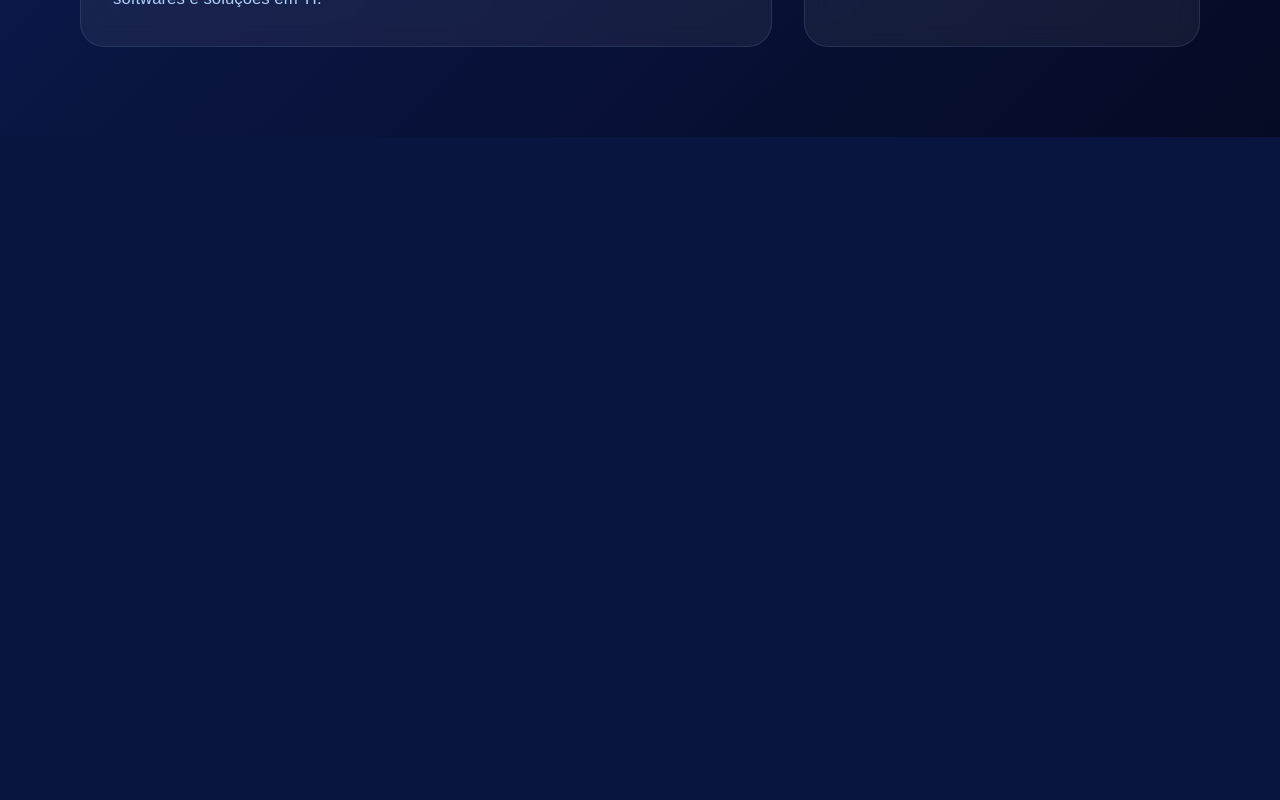
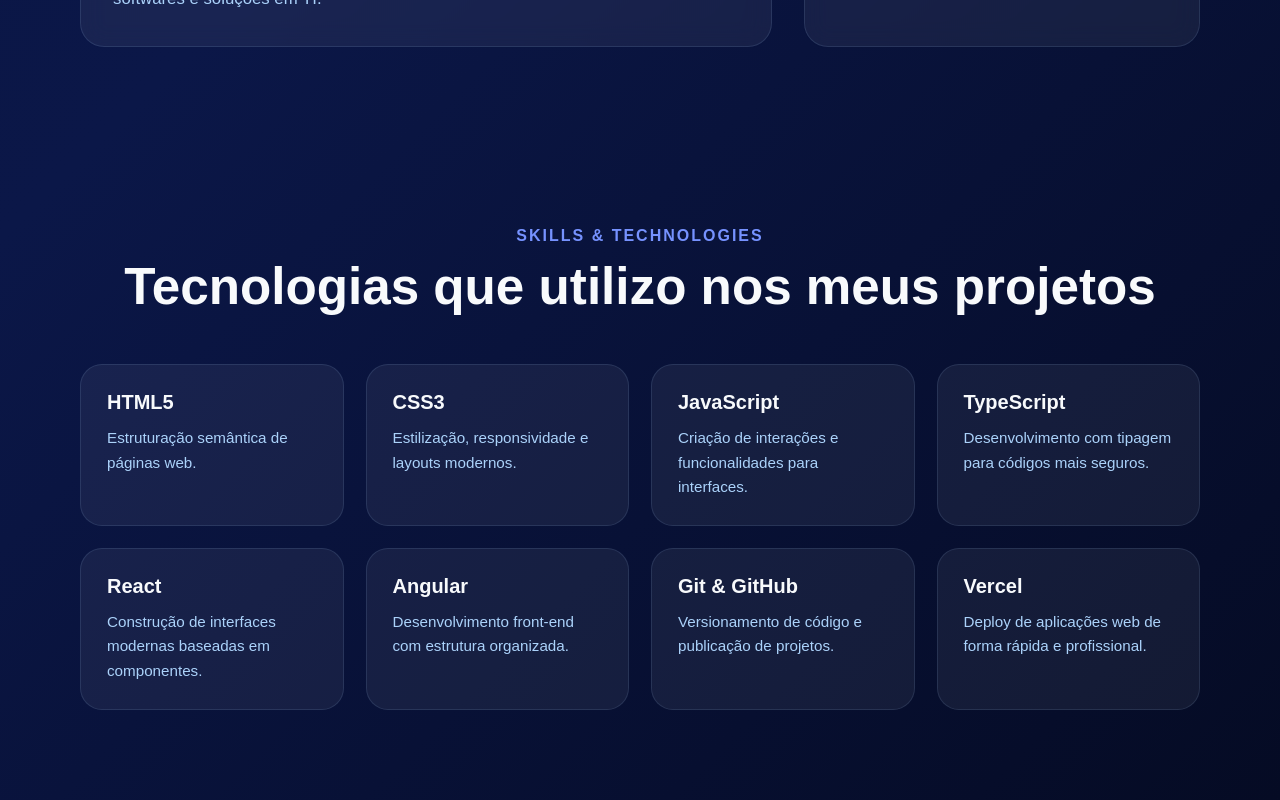
Before and after one commit to Joaovitor-bot/portfolio-joao, a React (Vite) app: page / in a window 1280 px wide. Shown: the part 1266-2066 px from the top of the page. Before the commit the page ends 1403 px from the top, so only its background shows below. Built offline with nearby package versions, Linux system fonts and the light colour scheme.

Commit message:
Adicionando seção de tecnologias

```diff
--- a/src/App.css
+++ b/src/App.css
@@ -208,3 +208,57 @@
 .about-card li:last-child {
   border-bottom: none;
 }
+
+.skills {
+  width: min(1120px, 90%);
+  margin: 0 auto;
+  padding: 90px 0;
+}
+
+.skills-grid {
+  display: grid;
+  grid-template-columns: repeat(4, 1fr);
+  gap: 22px;
+}
+
+.skill-card {
+  background: rgba(255, 255, 255, 0.06);
+  border: 1px solid rgba(171, 210, 250, 0.12);
+  border-radius: 22px;
+  padding: 26px;
+  transition: 0.3s;
+}
+
+.skill-card:hover {
+  transform: translateY(-6px);
+  border-color: rgba(118, 146, 255, 0.55);
+  box-shadow: 0 18px 40px rgba(0, 0, 0, 0.25);
+}
+
+.skill-card h3 {
+  color: var(--white);
+  font-size: 1.25rem;
+  margin-bottom: 12px;
+}
+
+.skill-card p {
+  color: var(--icy-blue);
+  font-size: 0.95rem;
+  line-height: 1.6;
+}
+
+@media (max-width: 900px) {
+  .about-content {
+    grid-template-columns: 1fr;
+  }
+
+  .skills-grid {
+    grid-template-columns: repeat(2, 1fr);
+  }
+}
+
+@media (max-width: 560px) {
+  .skills-grid {
+    grid-template-columns: 1fr;
+  }
+}
--- a/src/App.jsx
+++ b/src/App.jsx
@@ -11,6 +11,7 @@
         <nav className="menu">
           <a href="#home">Home</a>
           <a href="#sobre">Sobre</a>
+          <a href="#skills">Tecnologias</a>
           <a href="#projetos">Projetos</a>
           <a href="#contato">Contato</a>
         </nav>
@@ -76,6 +77,55 @@
         </div>
       </section>
 
+      <section id="skills" className="skills">
+        <div className="section-header">
+          <p className="section-tag">Skills & Technologies</p>
+          <h2>Tecnologias que utilizo nos meus projetos</h2>
+        </div>
+
+        <div className="skills-grid">
+          <div className="skill-card">
+            <h3>HTML5</h3>
+            <p>Estruturação semântica de páginas web.</p>
+          </div>
+
+          <div className="skill-card">
+            <h3>CSS3</h3>
+            <p>Estilização, responsividade e layouts modernos.</p>
+          </div>
+
+          <div className="skill-card">
+            <h3>JavaScript</h3>
+            <p>Criação de interações e funcionalidades para interfaces.</p>
+          </div>
+
+          <div className="skill-card">
+            <h3>TypeScript</h3>
+            <p>Desenvolvimento com tipagem para códigos mais seguros.</p>
+          </div>
+
+          <div className="skill-card">
+            <h3>React</h3>
+            <p>Construção de interfaces modernas baseadas em componentes.</p>
+          </div>
+
+          <div className="skill-card">
+            <h3>Angular</h3>
+            <p>Desenvolvimento front-end com estrutura organizada.</p>
+          </div>
+
+          <div className="skill-card">
+            <h3>Git & GitHub</h3>
+            <p>Versionamento de código e publicação de projetos.</p>
+          </div>
+
+          <div className="skill-card">
+            <h3>Vercel</h3>
+            <p>Deploy de aplicações web de forma rápida e profissional.</p>
+          </div>
+        </div>
+      </section>
+
     </main>
   );
 }
```
